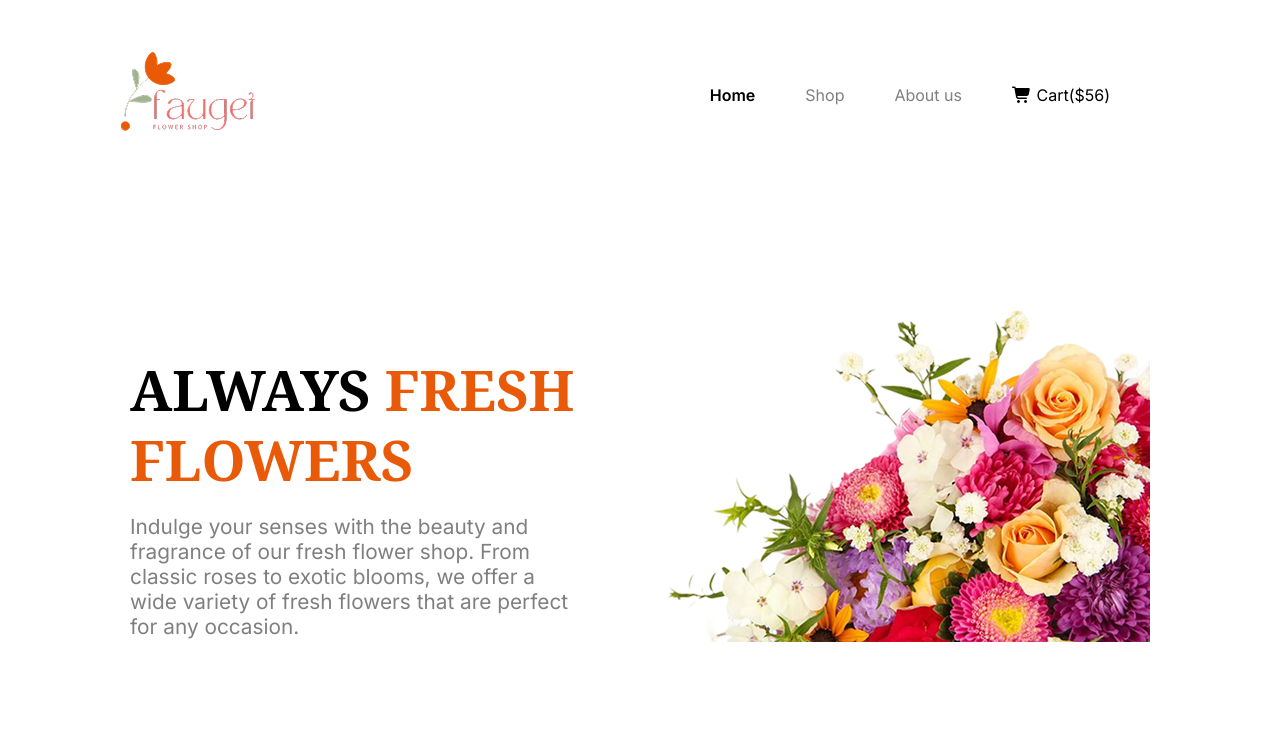
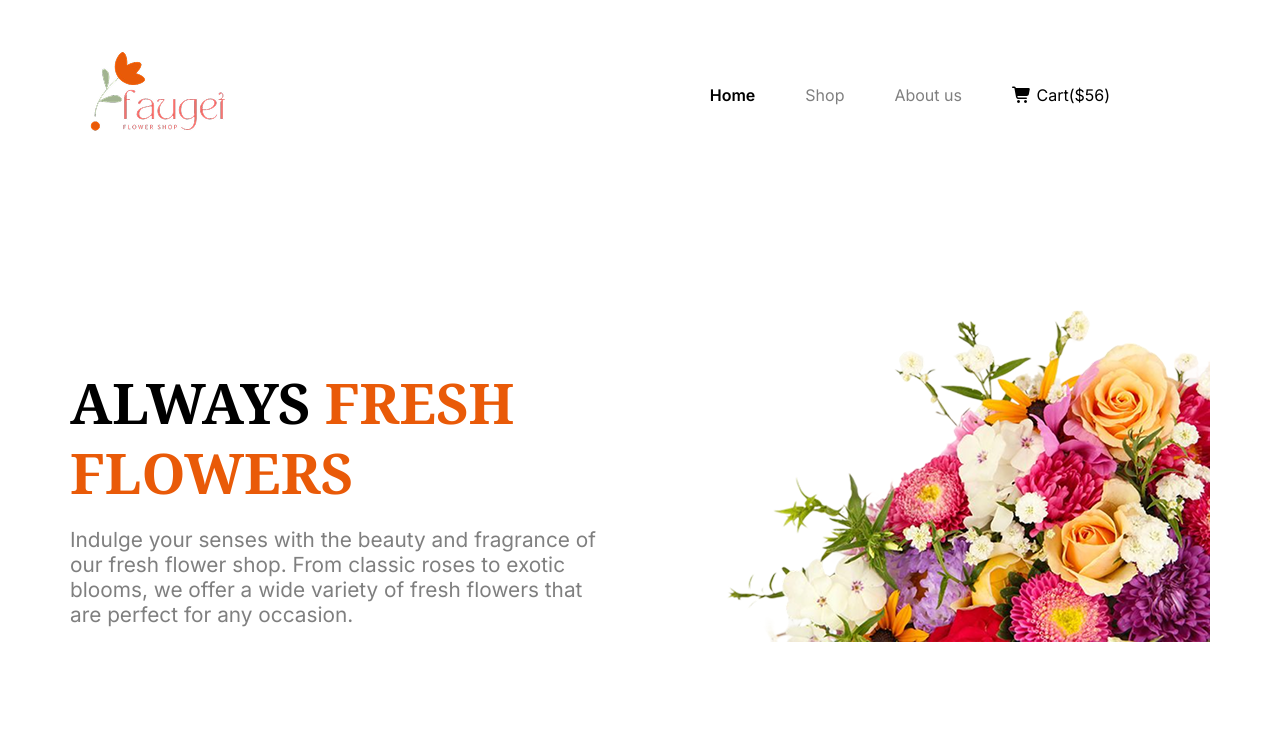
Before and after one commit to rimiakter4/PH-second-assignment, a plain HTML site: page index.html in a window 1280 px wide. Shown: the top 743 px of the page. Drawn offline with Linux system fonts and the light colour scheme.

Commit message:
final website

```diff
--- a/Style/style.css
+++ b/Style/style.css
@@ -46,13 +46,15 @@ span{
 padding: 50px;
 
 
+
 }
-/* .nav-logo{
-    margin-left: -100px;
-} */
+.nav-logo{
+    margin-left: -30px;
+}
 .nav-items {
         list-style: none;
-     margin-top: 35px
+     margin-top: 35px;
+
 
 }
 .nav-link a{
@@ -79,10 +81,11 @@ main>section{
 .banner-container{
     display: flex;
     justify-content: center;
+    gap: 30px;
     align-items: center
 }
 .banner-description{
-    max-width: 450px;
+    max-width: 550px;
     margin-top: 20px;
     font-size: 1.3rem
 }
--- a/index.html
+++ b/index.html
@@ -30,12 +30,11 @@
                     <li class="nav-link "><a class="text-gray link" href="">Shop</a></li>
                     <li class="nav-link"><a class="text-gray link" href="">About us</a></li>
 
-                    <li class="nav-link link-cart"><a class="text-black" href=""><i
-                                class="fa-solid fa-cart-shopping"></i> Cart($56)</a></li>
+                    <li class="nav-link link-cart"><a class="text-black" href=""><i class="fa-solid fa-cart-shopping"></i> Cart($56)</a></li>    </ul>
             </div>
-            </ul>
 
-            </div>
+
+
 
         </nav>
     </header>
```
